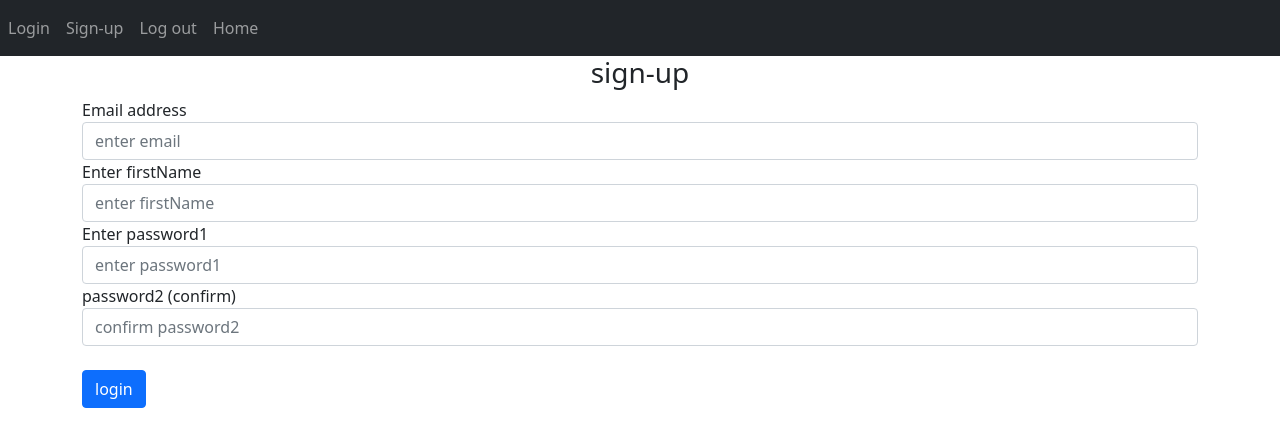
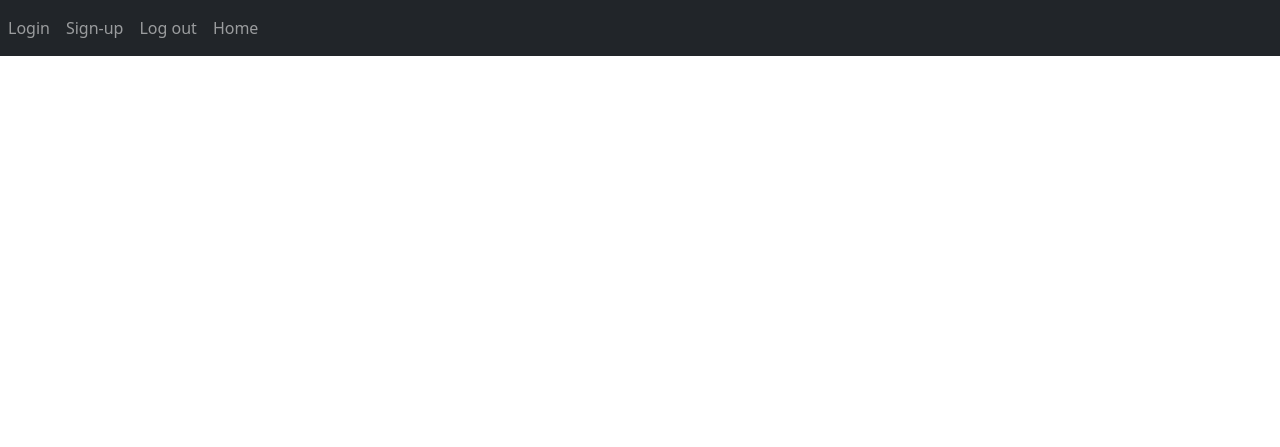
Before and after one commit to mamu234/pitch-world, a Flask app: template app/templates/sign-up.html in a window 1280 px wide. Shown: the top 447 px of the page. Run offline with Flask 2, Linux system fonts and the light colour scheme; the template is opened without the code that fills it, so the values that code supplies are empty; parts of the project's set-up code (start-up, migrations or seed data) failed here and were passed over; some libraries are stand-ins or nearby versions.

Commit message:
created html files

```diff
--- a/app/templates/base.html
+++ b/app/templates/base.html
@@ -1,72 +1,6 @@
-<!DOCTYPE html>
-<html lang="en">
-<head>
-    <meta charset="UTF-8">
-    <meta http-equiv="X-UA-Compatible" content="IE=edge">
-    <meta name="viewport" content="width=device-width, initial-scale=1.0">
-    <link href="https://cdn.jsdelivr.net/npm/bootstrap@5.1.3/dist/css/bootstrap.min.css" rel="stylesheet" integrity="sha384-1BmE4kWBq78iYhFldvKuhfTAU6auU8tT94WrHftjDbrCEXSU1oBoqyl2QvZ6jIW3" crossorigin="anonymous">
+{% extends 'bootstrap/base.html' %}
+{% include 'navbar.html' %}
 
+{% block content %}
 
-    <title> {% block title %}Home{% endblock %}</title>
-</head>
-<body>
-    <nav class="navbar navbar-expand-lg navbar-dark bg-dark">
-     <button class="navbar-toggler" type="button" data-toggle="collapse" data-target="#navbar">
-      <span class="navbar-toggler-icon"></span>
-     </button>
-    <div class="collapse navbar-collapse" id="navbar">
-     <div class="navbar-nav">
-         <a class="nav-item nav-link" id="login" href="/login">Login </a>
-         <a class="nav-item nav-link" id="sign-up" href="/sign-up">Sign-up </a>
-         <a class="nav-item nav-link" id="logout" href="/logout">Log out </a>
-         <a class="nav-item nav-link" id="home" href="/">Home </a></a>
-     </div>
-    </div>
-    </nav>
-
-    {% with messages = get_flashed_messages(with_categories=true) %}
-     {% if messages %}
-     {% for catergory, message in messages %}
-     {% if category == 'error' %}
-     <div class="alert alert-danger alter-dismmissable fade show" role="alert">
-     {{ message }}
-     <button type="button" class="close" data-dismiss="alert">
-        <span aria-hidden="true">&rtimes;</span>
-
-</button>
-</div>
-{% else %}
-<div class="alert alert-success alter-dismmissable fade show" role="alert">
-    {{ message }}
-    <button type="button" class="close" data-dismiss="alert">
-       <span aria-hidden="true">&rtimes;</span>
-</button>
-</div>
-    {% endif %}
-    {% endfor %}
-     {% endif %}
-     {% endwith %}
-
-
-
-
-
-
-
-
-
-
-    <div class="container">
-       {% block content %}
-       {% endblock %}
-
-    </div>
-
-    <script src="https://cdn.jsdelivr.net/npm/@popperjs/core@2.10.2/dist/umd/popper.min.js" integrity="sha384-7+zCNj/IqJ95wo16oMtfsKbZ9ccEh31eOz1HGyDuCQ6wgnyJNSYdrPa03rtR1zdB" crossorigin="anonymous"></script>
-<script src="https://cdn.jsdelivr.net/npm/bootstrap@5.1.3/dist/js/bootstrap.min.js" integrity="sha384-QJHtvGhmr9XOIpI6YVutG+2QOK9T+ZnN4kzFN1RtK3zEFEIsxhlmWl5/YESvpZ13" crossorigin="anonymous"></script>
-
-<script
-type="text/javascript"
-src="{{ url_for('static',filename='index.js') }}"></script>
-</body>
-</html>
+{% endblock %}
--- a/app/templates/sign-up.html
+++ b/app/templates/sign-up.html
@@ -1,46 +1,72 @@
-{% extends "base.html" %} {% block title %}login{% endblock %}
+<!DOCTYPE html>
+<html lang="en">
+<head>
+    <meta charset="UTF-8">
+    <meta http-equiv="X-UA-Compatible" content="IE=edge">
+    <meta name="viewport" content="width=device-width, initial-scale=1.0">
+    <link href="https://cdn.jsdelivr.net/npm/bootstrap@5.1.3/dist/css/bootstrap.min.css" rel="stylesheet" integrity="sha384-1BmE4kWBq78iYhFldvKuhfTAU6auU8tT94WrHftjDbrCEXSU1oBoqyl2QvZ6jIW3" crossorigin="anonymous">
 
-{% block content %}
-<form method="POST">
-<h3 align="center">sign-up</h3>
-<div class="form-group">
-    <label for="email"> Email address</label>
-    <input
-    type="text"
-    class="form-control"
-    id="email"
-    placeholder="enter email"
-    />
 
-    <div class="form-group">
-        <label for="firstName"> Enter firstName</label>
-        <input
-        type="firstName"
-        class="form-control"
-        id="firstName"
-        placeholder="enter firstName"
-        />
+    <title> {% block title %}Home{% endblock %}</title>
+</head>
+<body>
+    <nav class="navbar navbar-expand-lg navbar-dark bg-dark">
+     <button class="navbar-toggler" type="button" data-toggle="collapse" data-target="#navbar">
+      <span class="navbar-toggler-icon"></span>
+     </button>
+    <div class="collapse navbar-collapse" id="navbar">
+     <div class="navbar-nav">
+         <a class="nav-item nav-link" id="login" href="/login">Login </a>
+         <a class="nav-item nav-link" id="sign-up" href="/sign-up">Sign-up </a>
+         <a class="nav-item nav-link" id="logout" href="/logout">Log out </a>
+         <a class="nav-item nav-link" id="home" href="/">Home </a></a>
+     </div>
+    </div>
+    </nav>
 
-    <div class="form-group">
-        <label for="password1"> Enter password1</label>
-        <input
-        type="password1"
-        class="form-control"
-        id="password1"
-        placeholder="enter password1"
-        />
-        <div class="form-group">
-            <label for="password2"> password2 (confirm)</label>
-            <input
-            type="password2"
-            class="form-control"
-            id="password1"
-            placeholder="confirm password2"
-            />
+    {% with messages = get_flashed_messages(with_categories=true) %}
+     {% if messages %}
+     {% for catergory, message in messages %}
+     {% if category == 'error' %}
+     <div class="alert alert-danger alter-dismmissable fade show" role="alert">
+     {{ message }}
+     <button type="button" class="close" data-dismiss="alert">
+        <span aria-hidden="true">&rtimes;</span>
 
-<br/>
-<button type="submit" class="btn btn-primary">login</button>
+</button>
+</div>
+{% else %}
+<div class="alert alert-success alter-dismmissable fade show" role="alert">
+    {{ message }}
+    <button type="button" class="close" data-dismiss="alert">
+       <span aria-hidden="true">&rtimes;</span>
+</button>
+</div>
+    {% endif %}
+    {% endfor %}
+     {% endif %}
+     {% endwith %}
 
-</form>
 
+
+
+
+
+
+
+
+
+    <div class="container">
+       {% block content %}
        {% endblock %}
+
+    </div>
+
+    <script src="https://cdn.jsdelivr.net/npm/@popperjs/core@2.10.2/dist/umd/popper.min.js" integrity="sha384-7+zCNj/IqJ95wo16oMtfsKbZ9ccEh31eOz1HGyDuCQ6wgnyJNSYdrPa03rtR1zdB" crossorigin="anonymous"></script>
+<script src="https://cdn.jsdelivr.net/npm/bootstrap@5.1.3/dist/js/bootstrap.min.js" integrity="sha384-QJHtvGhmr9XOIpI6YVutG+2QOK9T+ZnN4kzFN1RtK3zEFEIsxhlmWl5/YESvpZ13" crossorigin="anonymous"></script>
+
+<script
+type="text/javascript"
+src="{{ url_for('static',filename='index.js') }}"></script>
+</body>
+</html>
--- a/main.py
+++ b/main.py
@@ -1,8 +1,66 @@
-from app import create_app
+from flask import Flask,render_template,redirect,url_for
+from flask_sqlalchemy import SQLAlchemy
+from flask_bootstrap import Bootstrap
+from flask_wtf import FlaskForm
+from wtforms import StringField,SubmitField
+from wtforms.validators import DataRequired
 
-app = create_app()
+
+class ShoppingForm(FlaskForm):
+    item = StringField('item', validators=[DataRequired()])
+    quantity = StringField('quantity', validators=[DataRequired()])
+    submit = SubmitField('add')
 
 
 
-if __name__ == '__main__':
-    app.run(debug = True)
+
+app = Flask(__name__)
+
+app.config['SECRET_KEY']='123'
+app.config['SQLALCHEMY_DATABASE_URI'] = 'postgresql+psycopg2://carolyne:123@localhost/list'
+
+bootstrap = Bootstrap(app)
+db = SQLAlchemy(app)
+
+
+class Shopping(db.Model):
+    __tablename__ = 'lists'
+    id = db.Column(db.Integer,primary_key = True)
+    item = db.Column(db.String(255))
+    amount = db.Column(db.String(150))
+
+
+
+@app.route('/')
+def index():
+    items = Shopping.query.all()
+    return render_template('index.html',goods=items)
+
+
+@app.route('/items',methods=['GET','POST'])
+def items():
+    form = ShoppingForm()
+    if form.validate_on_submit():
+        item = Shopping(item=form.item.data, amount=form.quantity.data)
+        db.session.add(item)
+        db.session.commit()
+        return redirect(url_for('index'))
+    return render_template('list.html', data=form)
+
+@app.route('/delete/<int:item_id>')
+def delete(item_id):
+    item = Shopping.query.filter_by(id=item_id).first()
+    db.session.delete(item)
+    db.session.commit()
+    return redirect(url_for('index'))
+
+
+
+@app.shell_context_processor
+def make_shell_context():
+    return dict(db=db, Shopping=Shopping)
+
+
+if __name__ == "__main__":
+
+    app.run(debug=True)
```
Also changed, not shown: app/__init__.py (+8 -9 lines), app/auth.py (deleted, +0 -29 lines), app/models.py (deleted, +0 -19 lines), app/views.py (deleted, +0 -7 lines).
